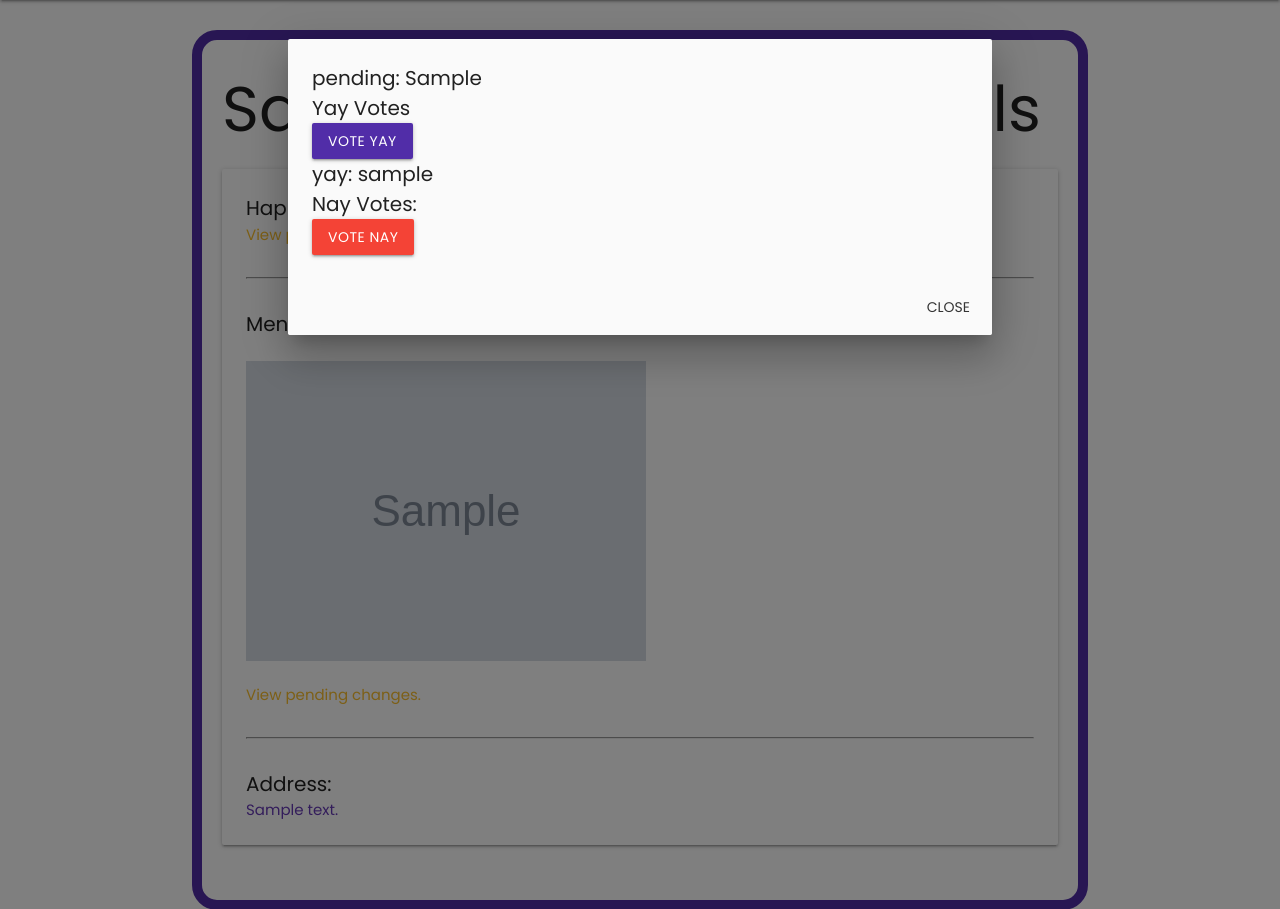
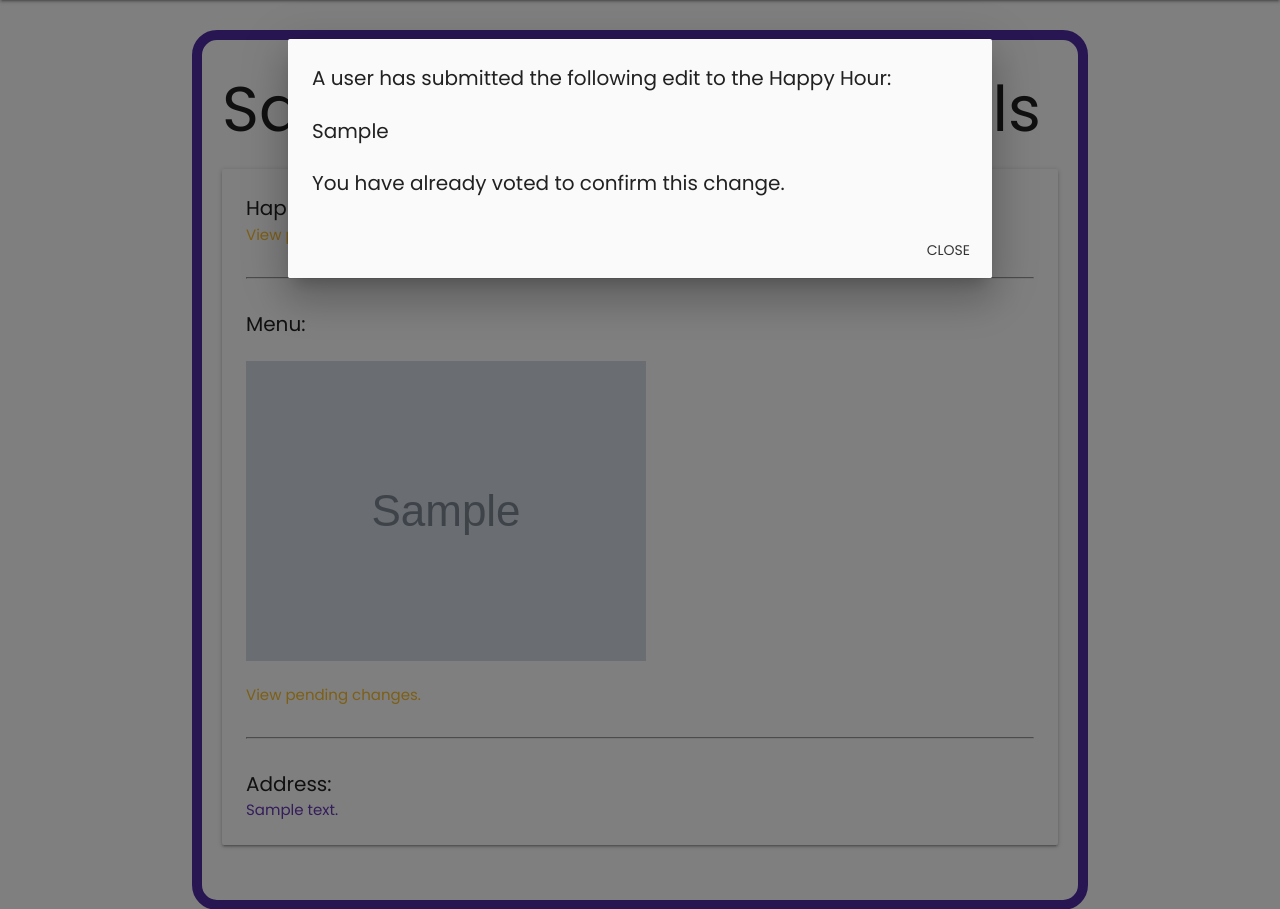
Before and after one commit to vkomova/drinkOn, a Django app: page /restaurants/1/details in a window 1280 px wide, after a click on "View pending changes.". Shown: the part 64-973 px from the top of the page. Run offline with Django 3.2, Linux system fonts and the light colour scheme; a user stored in the database is signed in; tables that the repository leaves empty hold one stand-in row (values such as "Sample post"); grey boxes marked "Sample" are stand-in pictures.

Commit message:
change pending hours modal to reflect whether user has already voted

```diff
--- a/main_app/templates/restaurants/details.html
+++ b/main_app/templates/restaurants/details.html
@@ -26,24 +26,37 @@
                     {% if pending_hours %}
                     <a class="waves-effect waves-light modal-trigger yellow-text text-darken-2"
                         href="#pending-hours">View pending changes.</a><br>
+
+
                     <div id="pending-hours" class="modal">
                         <div class="modal-content">
                             <!-- votes here -->
-                            <p>pending: {{pending_hours}}</p>
-                            <p>Yay Votes</p>
-                            <a class="btn deep-purple darken-2" href="{% url 'yay_vote' restaurant.id %}">Vote Yay</a>
-                            {% for vote in yay_votes %}
-                            <p>yay: {{ vote }}</p>
-                            {% endfor %}
-                            <p>Nay Votes:</p>
-                            <a class="btn red" href="{% url 'nay_vote' restaurant.id %}">Vote Nay</a>
-                            {% for vote in nay_votes %}
-                            <p>nay: {{ vote }}</p>
-                            {% endfor %}
+                            <p>A user has submitted the following edit to the Happy Hour:</p><br>
+                            <p>{{pending_hours}}</p><br>
+
+                            {% if user_hours_vote %}
+                            <p>You have already voted to
+                                <span>
+                                    {% if user_hours_vote.vote %}
+                                    confirm
+                                    {% else %}
+                                    dispute
+                                    {% endif %}
+                                </span> this change.</p>
+                            {% else %}
+
+                            <p>Is this correct?</p><br>
+                            <a class="btn deep-purple darken-2" href="{% url 'yay_vote' restaurant.id %}">Confirm Change</a>
+                            <a class="btn red" href="{% url 'nay_vote' restaurant.id %}">Dispute Change</a>
+
+                            {% endif %}
+
                         </div>
                         <div class="modal-footer">
                             <a href="#!" class="modal-close waves-effect btn-flat">Close</a>
                         </div>
+
+
                     </div>
                     {% else %}
                     {% if approved_hours_boolean %}
--- a/main_app/views/restaurants.py
+++ b/main_app/views/restaurants.py
@@ -14,7 +14,8 @@ BUCKET = 'happyhourwdi'
 
 def view_restaurant(request, restaurant_id):
     restaurant = Restaurant.objects.get(id=restaurant_id)
-
+    user_hours_vote = ''
+    user_menu_vote = ''
     approved_hours_boolean = restaurant.hours_set.filter(approved=True).exists()
     current_approved_hours = ''
     pending_hours_collection = restaurant.hours_set.filter(pending=True).order_by('-created_at')
@@ -23,12 +24,13 @@ def view_restaurant(request, restaurant_id):
         pending_hours = pending_hours_collection[0]
         yay_votes =  pending_hours.hoursvote_set.filter(vote=True)
         nay_votes =  pending_hours.hoursvote_set.filter(vote=False)
+        if HoursVote.objects.filter(user=request.user, hours=pending_hours).exists():
+            user_hours_vote = HoursVote.objects.get(user=request.user, hours=pending_hours)
     else:
         yay_votes =  ''
         nay_votes =  ''
     if approved_hours_boolean:
         current_approved_hours = restaurant.hours_set.filter(approved=True).order_by('-created_at')[0]
-
     approved_menu_boolean = restaurant.menu_set.filter(approved=True).exists()
     current_approved_menu = ''
     pending_menu_collection = restaurant.menu_set.filter(pending=True).order_by('-created_at')
@@ -37,12 +39,13 @@ def view_restaurant(request, restaurant_id):
         pending_menu = pending_menu_collection[0]
         menu_yay_votes =  pending_menu.menuvote_set.filter(vote=True)
         menu_nay_votes =  pending_menu.menuvote_set.filter(vote=False)
+        if MenuVote.objects.filter(user=request.user, menu=pending_menu).exists():
+            user_menu_vote = MenuVote.objects.get(user=request.user, menu=pending_menu)
     else:
         menu_yay_votes =  ''
         menu_nay_votes =  ''
     if approved_menu_boolean:
         current_approved_menu = restaurant.menu_set.filter(approved=True).order_by('-created_at')[0]
-
     return render(request, 'restaurants/details.html', {
         'restaurant': restaurant,
         'approved_hours_boolean': approved_hours_boolean,
@@ -55,6 +58,8 @@ def view_restaurant(request, restaurant_id):
         'pending_menu': pending_menu,
         'menu_yay_votes': menu_yay_votes,
         'menu_nay_votes': menu_nay_votes,
+        'user_hours_vote': user_hours_vote,
+        'user_menu_vote': user_menu_vote,
         })
 
 def check_restaurant(request):
```
